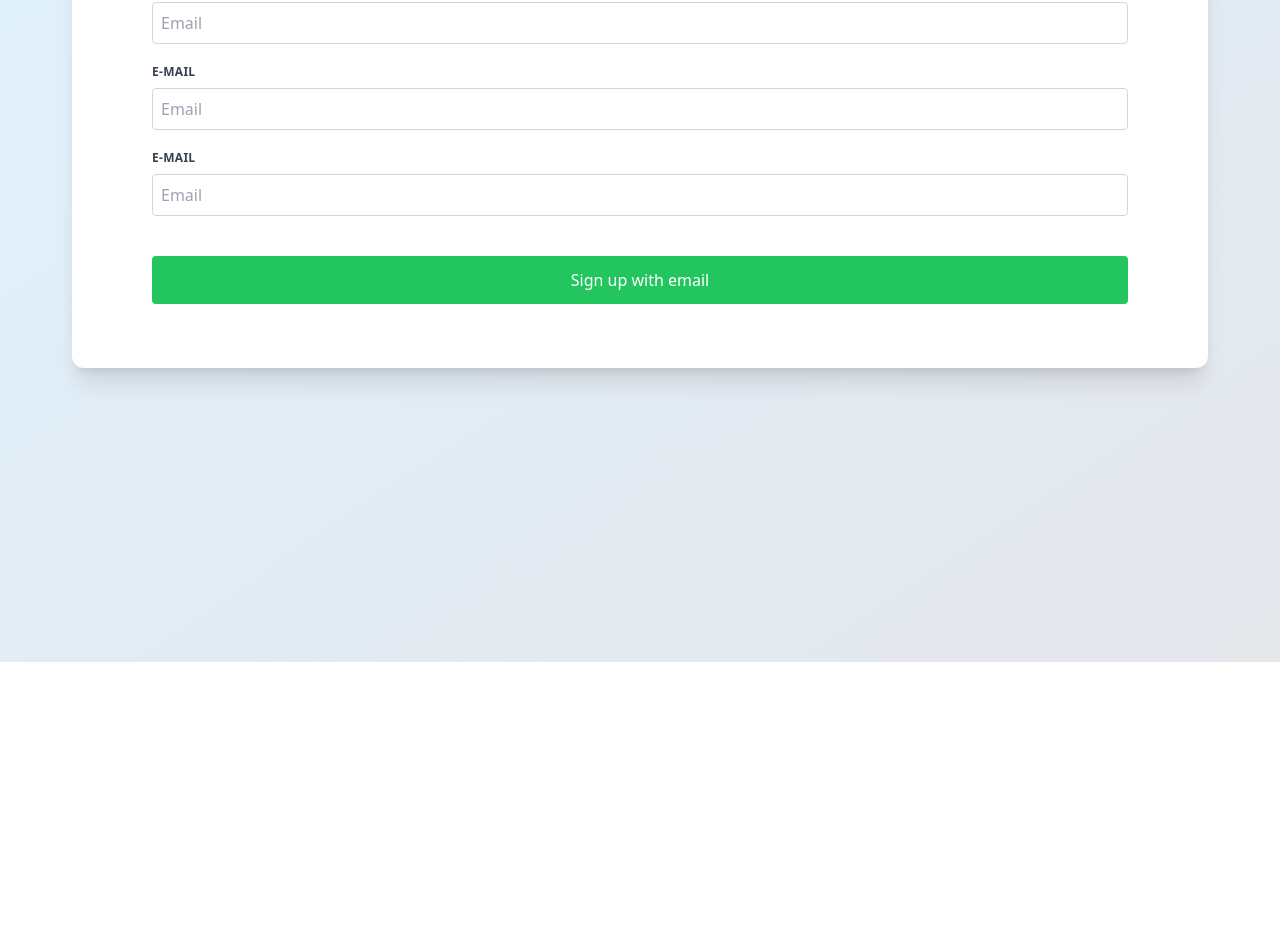
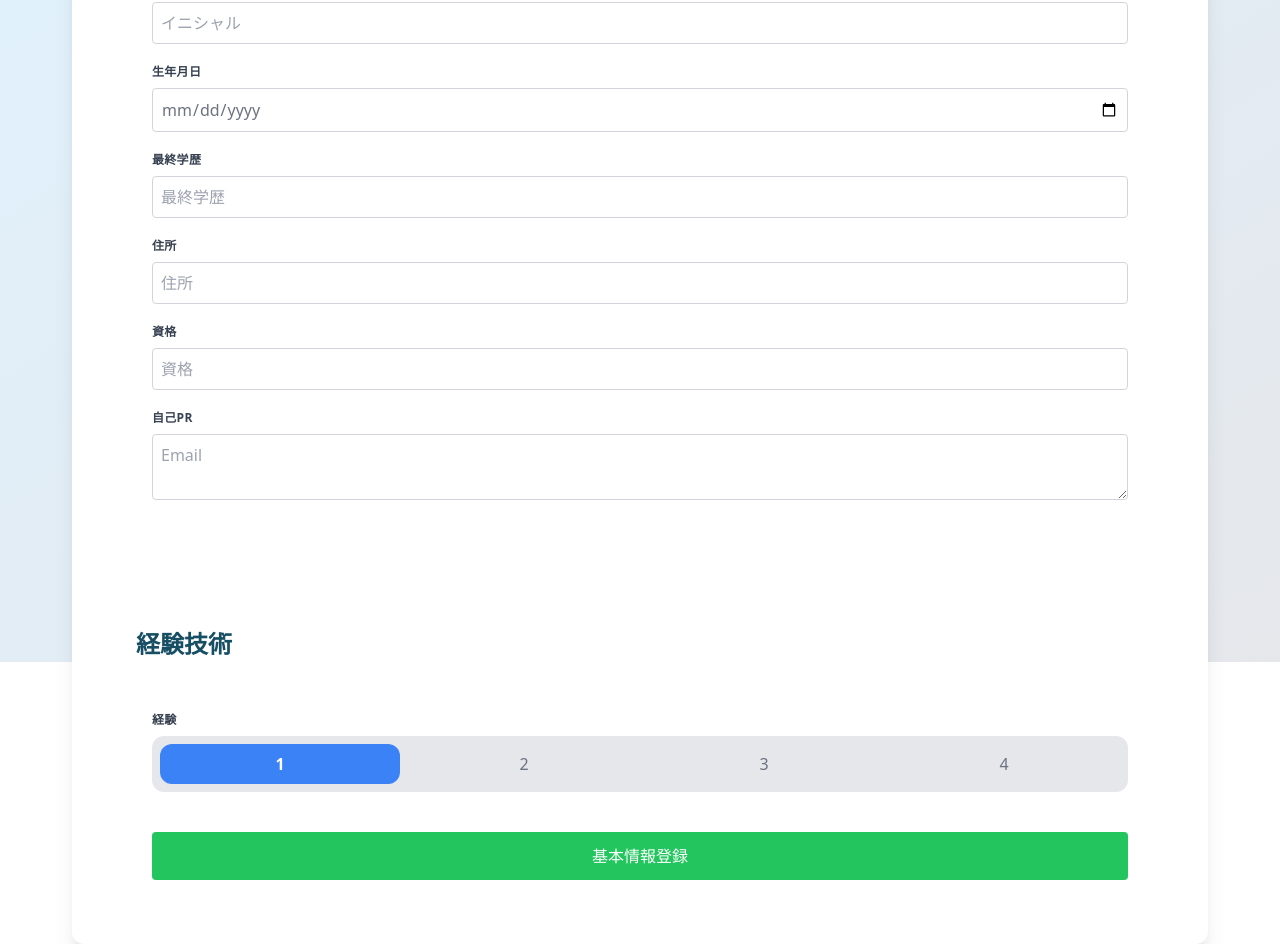
Before and after one commit to myantyuWorld/stackies-app, a Vue app in the folder frontend/vite_fast/: page /register in a window 1280 px wide. Shown: the part 300-1244 px from the top of the page. Before the commit the page ends 962 px from the top, so only its background shows below. Built offline with nearby package versions, Linux system fonts and the light colour scheme.

Commit message:
Modify 基本情報登録画面

```diff
--- a/frontend/vite_fast/src/views/RegisterView.vue
+++ b/frontend/vite_fast/src/views/RegisterView.vue
@@ -18,16 +18,29 @@ import MasterData from '../components/MasterData.vue'
                 <div class="w-full px-4 shadow-none">
                   <!-- イニシャル、住所、資格（名前、取得時期）、学歴、生年月日、自己PR） -->
                   <form action="#" class="p-0">
-                    <div class="mt-5">
+                    <div class="mt-5 w-full">
 
                       <div>
                         <label class="block uppercase tracking-wide text-gray-700 text-xs font-bold mb-2"
                           for="grid-password">
-                          E-mail
+                          イニシャル
                         </label>
                         <input type="text"
                           class="block w-full p-2 border rounded border-gray-300 focus:outline-none focus:ring-1 focus:ring-gray-400 focus:border-transparent "
-                          placeholder="Email">
+                          placeholder="イニシャル">
+                      </div>
+
+                    </div>
+                    <div class="mt-5 w-full">
+
+                      <div>
+                        <label class="block uppercase tracking-wide text-gray-700 text-xs font-bold mb-2"
+                          for="grid-password">
+                          生年月日
+                        </label>
+                        <input type="date"
+                          class="block w-full p-2 border rounded border-gray-300 focus:outline-none focus:ring-1 focus:ring-gray-400 focus:border-transparent "
+                          placeholder="生年月日">
                       </div>
 
                     </div>
@@ -36,11 +49,11 @@ import MasterData from '../components/MasterData.vue'
                       <div>
                         <label class="block uppercase tracking-wide text-gray-700 text-xs font-bold mb-2"
                           for="grid-password">
-                          E-mail
+                          最終学歴
                         </label>
                         <input type="text"
                           class="block w-full p-2 border rounded border-gray-300 focus:outline-none focus:ring-1 focus:ring-gray-400 focus:border-transparent "
-                          placeholder="Email">
+                          placeholder="最終学歴">
                       </div>
 
                     </div>
@@ -49,17 +62,96 @@ import MasterData from '../components/MasterData.vue'
                       <div>
                         <label class="block uppercase tracking-wide text-gray-700 text-xs font-bold mb-2"
                           for="grid-password">
-                          E-mail
+                          住所
                         </label>
                         <input type="text"
                           class="block w-full p-2 border rounded border-gray-300 focus:outline-none focus:ring-1 focus:ring-gray-400 focus:border-transparent "
-                          placeholder="Email">
+                          placeholder="住所">
+                      </div>
+
+                    </div>
+                    <div class="mt-5">
+
+                      <div>
+                        <label class="block uppercase tracking-wide text-gray-700 text-xs font-bold mb-2"
+                          for="grid-password">
+                          資格
+                        </label>
+                        <input type="text"
+                          class="block w-full p-2 border rounded border-gray-300 focus:outline-none focus:ring-1 focus:ring-gray-400 focus:border-transparent "
+                          placeholder="資格">
                       </div>
 
                     </div>
 
+                    <div class="mt-5">
+
+                      <div>
+                        <label class="block uppercase tracking-wide text-gray-700 text-xs font-bold mb-2"
+                          for="grid-password">
+                          自己PR
+                        </label>
+                        <textarea type="text"
+                          class="block w-full p-2 border rounded border-gray-300 focus:outline-none focus:ring-1 focus:ring-gray-400 focus:border-transparent "
+                          placeholder="Email"></textarea>
+                      </div>
+
+                    </div>
+                  </form>
+
+                </div>
+              </div>
+
+            </div>
+            <div class="p-6 sm:p-16">
+
+              <div class="space-y-0">
+                <h2 class="mb-8 text-2xl text-cyan-900 font-bold">経験技術</h2>
+              </div>
+
+              <div class="flex bg-white">
+                <div class="w-full px-4 shadow-none">
+                  <!-- イニシャル、住所、資格（名前、取得時期）、学歴、生年月日、自己PR） -->
+                  <form action="#" class="p-0">
+
+                    <div class="mt-5">
+                      <!-- tabs -->
+                      <label class="block uppercase tracking-wide text-gray-700 text-xs font-bold mb-2"
+                          for="grid-password">
+                          経験
+                        </label>
+                      <div class="grid w-full grid-cols-4 space-x-2 rounded-xl bg-gray-200 p-2" x-data="app">
+                        <div>
+                          <input type="radio" name="option" id="1" class="peer hidden" checked />
+                          <label for="1"
+                            class="block cursor-pointer select-none rounded-xl p-2 text-center peer-checked:bg-blue-500 peer-checked:font-bold peer-checked:text-white">1</label>
+                        </div>
+
+                        <div>
+                          <input type="radio" name="option" id="2" class="peer hidden" />
+                          <label for="2"
+                            class="block cursor-pointer select-none rounded-xl p-2 text-center peer-checked:bg-blue-500 peer-checked:font-bold peer-checked:text-white">2</label>
+                        </div>
+
+                        <div>
+                          <input type="radio" name="option" id="3" class="peer hidden" />
+                          <label for="3"
+                            class="block cursor-pointer select-none rounded-xl p-2 text-center peer-checked:bg-blue-500 peer-checked:font-bold peer-checked:text-white">3</label>
+                        </div>
+
+                        <div>
+                          <input type="radio" name="option" id="4" class="peer hidden" />
+                          <label for="4"
+                            class="block cursor-pointer select-none rounded-xl p-2 text-center peer-checked:bg-blue-500 peer-checked:font-bold peer-checked:text-white">4</label>
+                        </div>
+                      </div>
+                    </div>
+
+
+
+
                     <div class="mt-10">
-                      <input type="submit" value="Sign up with email"
+                      <input type="submit" value="基本情報登録"
                         class="py-3 bg-green-500 text-white w-full rounded hover:bg-green-600">
                     </div>
                   </form>
```
